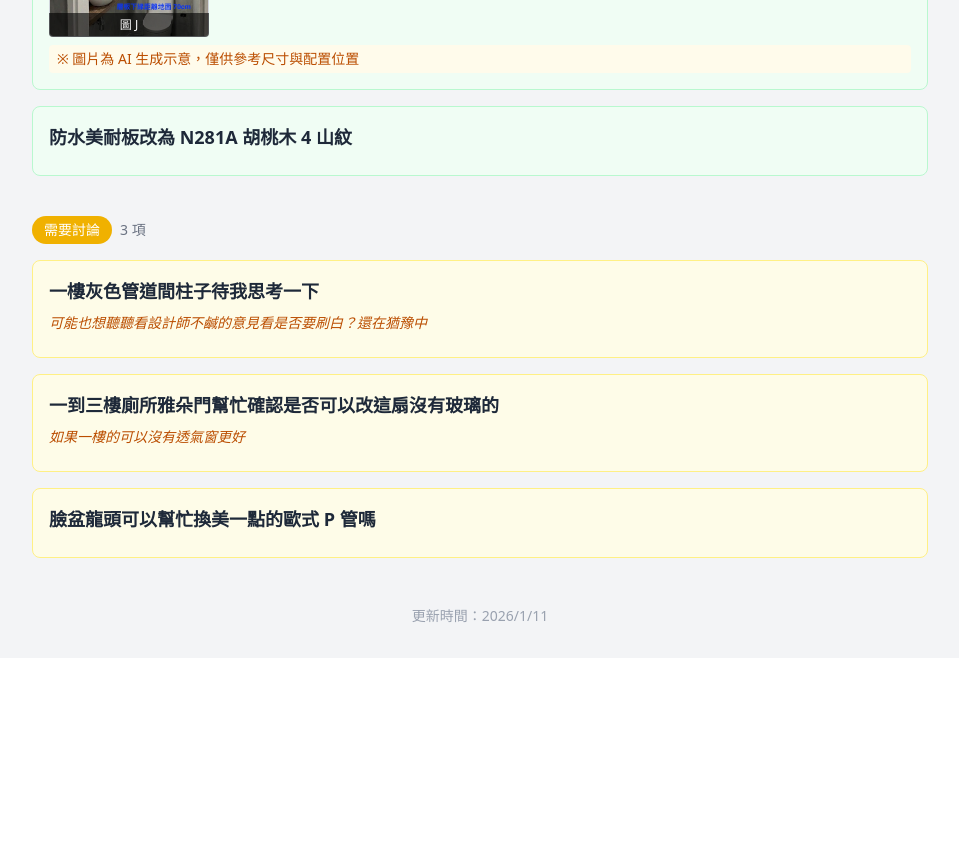
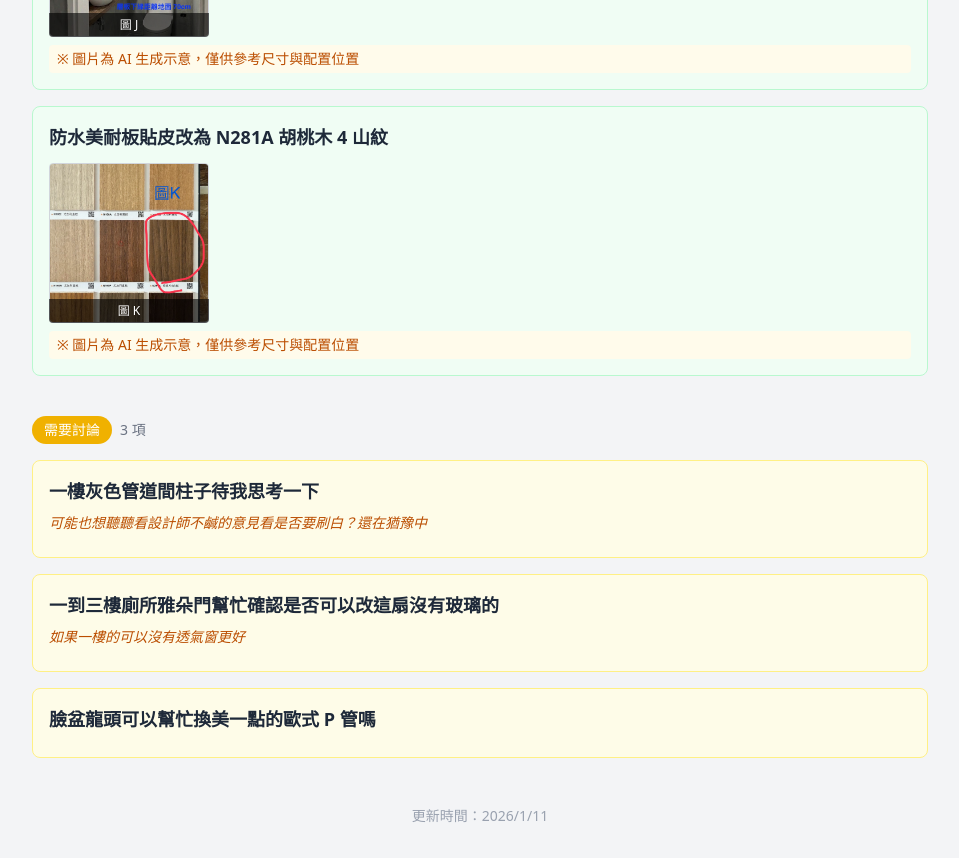
Before and after one commit to backas36/home-phase-01, a React (Vite) app: page / in a window 1280 px wide. Shown: the part 2300-3158 px from the top of the page, without its empty margins (160-1119 px from the left). Before the commit the page ends 2958 px from the top, so only its background shows below. Built offline with nearby package versions, Linux system fonts and the light colour scheme.

Commit message:
feat: 更新防水美耐板資料，新增圖K
Co-Authored-By: Claude Opus 4.5 <noreply@anthropic.com>

```diff
--- a/src/data.ts
+++ b/src/data.ts
@@ -62,8 +62,8 @@ export const decidedItems: DecidedItem[] = [
   },
   {
     id: 10,
-    title: "防水美耐板改為 N281A 胡桃木 4 山紋",
-    images: [],
+    title: "防水美耐板貼皮改為 N281A 胡桃木 4 山紋",
+    images: ["K.jpg"],
   },
 ];
 
```
Also changed, not shown: public/images/K.jpg (added).
